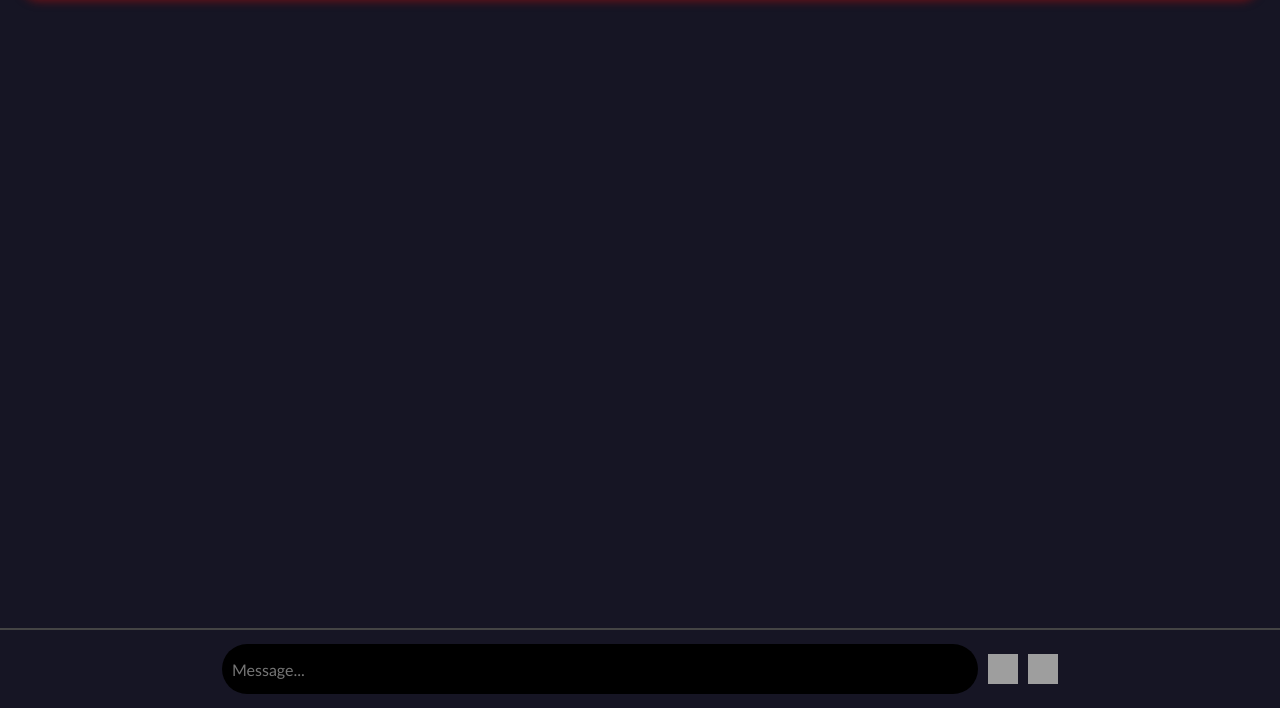
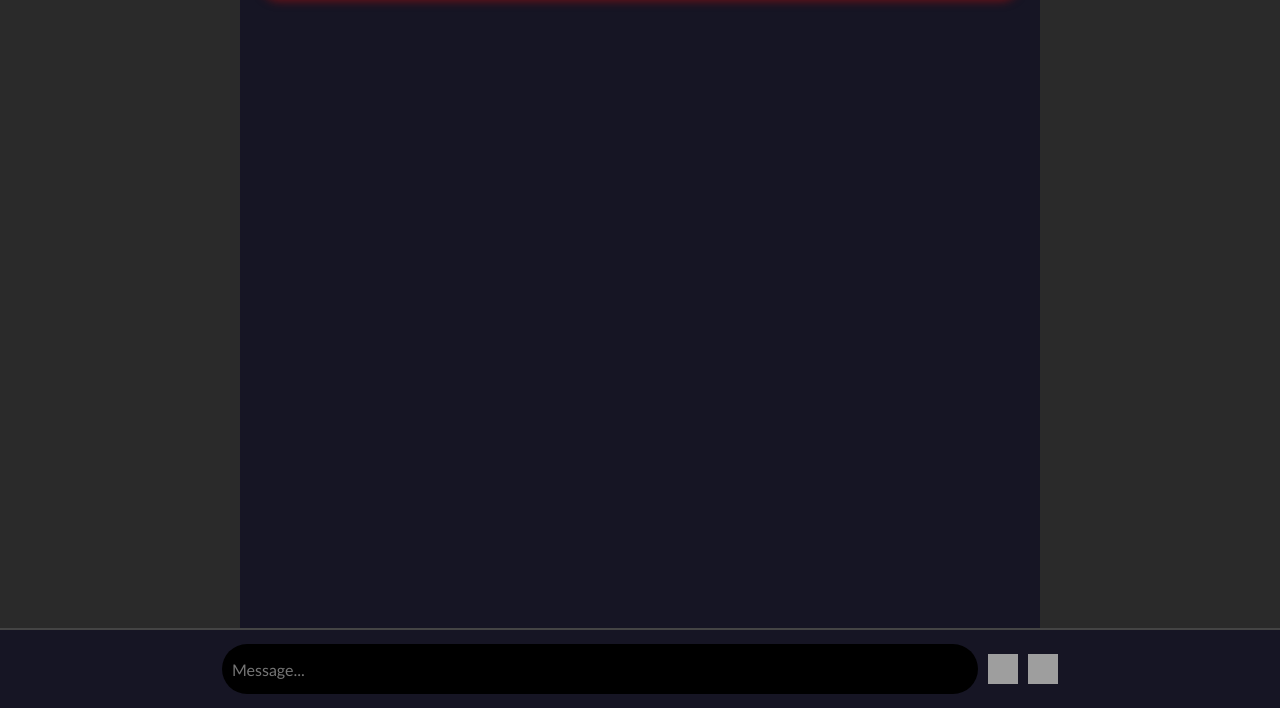
Before and after one commit to designeer1/chatbott, a plain HTML site: page index.html in a window 1280 px wide. Shown: the part 92-800 px from the top of the page. Drawn offline with Linux system fonts and the light colour scheme; grey boxes are pictures that could not be loaded.

Commit message:
Update style.css

```diff
--- a/style.css
+++ b/style.css
@@ -13,7 +13,7 @@ body {
     align-items: flex-start; /* Align to the top */
     height: 100vh;
     background-color: #2a2a2a;
-    overflow: hidden; /* Prevent body scrolling */
+    overflow: hidden; /* Prevent the body from scrolling */
 }
 
 /* Chat container */
@@ -21,7 +21,8 @@ body {
     display: flex;
     flex-direction: column;
     width: 100%;
-    height: calc(100vh - 80px);  /* Adjust height to exclude the prompt area */
+    max-width: 800px; /* Max width for the chat container */
+    height: 100vh; /* Full viewport height */
     background-color: rgb(22, 21, 36);
     padding: 20px;
     overflow: hidden;
@@ -90,8 +91,8 @@ body {
     display: flex;
     flex-direction: column;
     gap: 10px;
-    margin-bottom: 80px;  /* Ensure the input area is not overlapped */
-    padding-right: 10px;  /* Add some padding for better visual */
+    padding-right: 10px;
+    margin-bottom: 100px;  /* Make space for the input area */
 }
 
 /* User's chat box */
```
